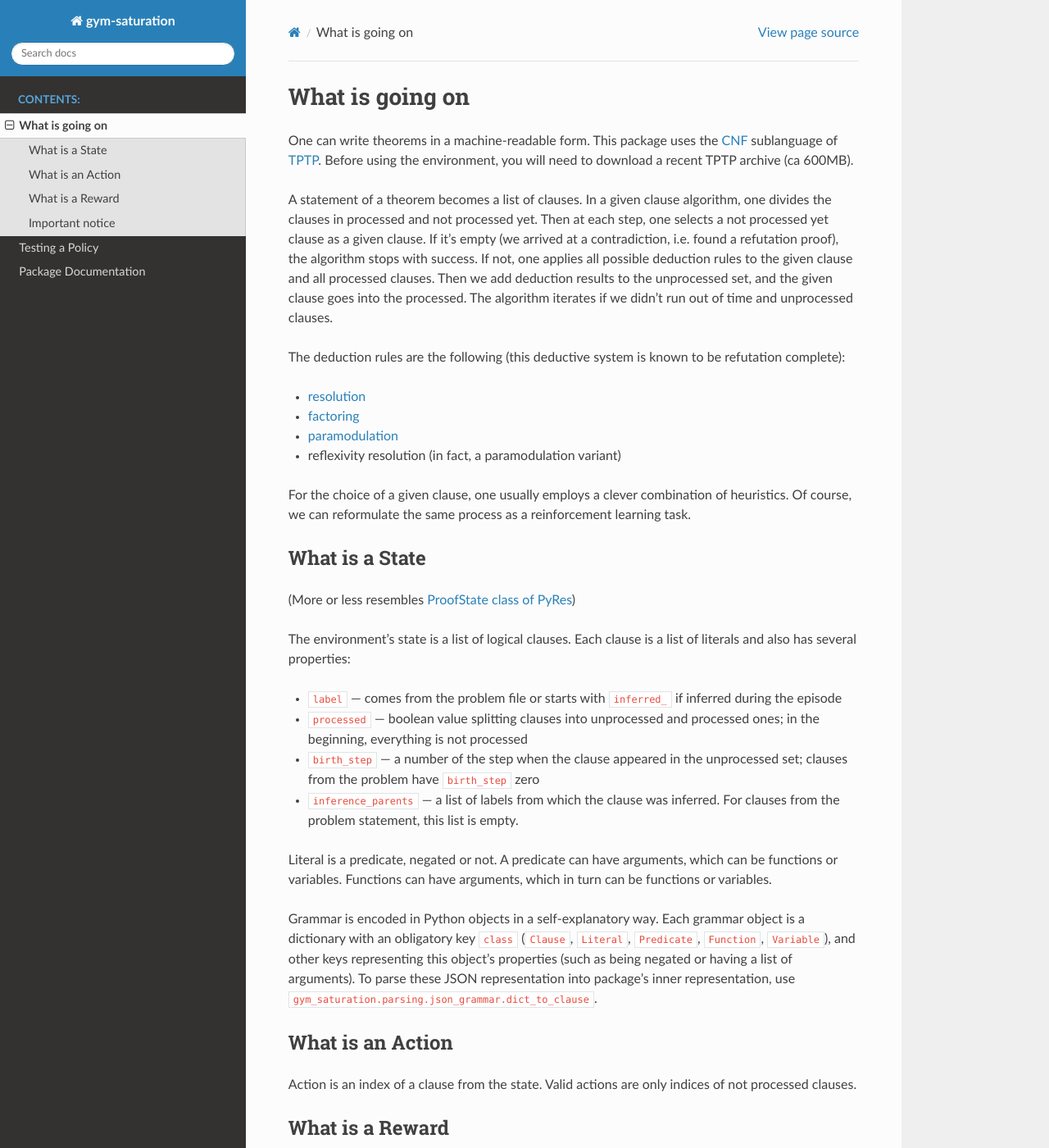
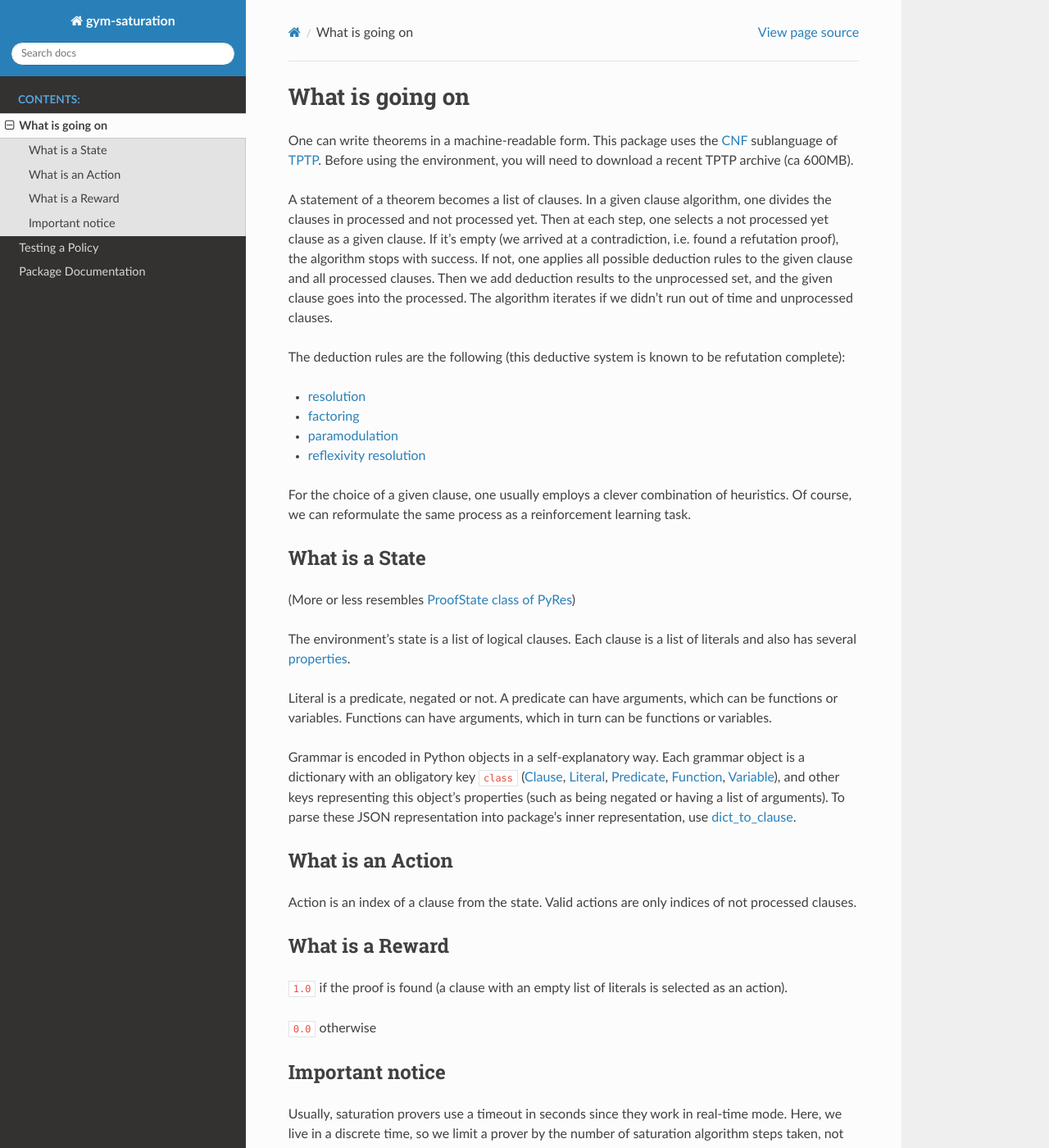
Before and after one commit to inpefess/gym-saturation, a Sphinx documentation site: the page built from doc/source/what-is-going-on.rst, in a window 1280 px wide and 1400 px high. Shown: the whole window at 82% size. Built offline with Sphinx 7.4.7 and the Read the Docs theme 2.0.0, drawn with Linux system fonts in a browser that asks for light colours.

Commit message:
add more references

```diff
--- a/doc/source/what-is-going-on.rst
+++ b/doc/source/what-is-going-on.rst
@@ -23,10 +23,10 @@ A statement of a theorem becomes a list of clauses. In a given clause algorithm,
 
 The deduction rules are the following (this deductive system is known to be refutation complete):
 
-* `resolution`_
-* `factoring`_
-* `paramodulation`_
-* reflexivity resolution (in fact, a paramodulation variant)
+* :ref:`resolution <resolution>`
+* :ref:`factoring <factoring>`
+* :ref:`paramodulation <paramodulation>`
+* :ref:`reflexivity resolution <reflexivity_resolution>`
 
 For the choice of a given clause, one usually employs a clever combination of heuristics. Of course, we can reformulate the same process as a reinforcement learning task.
 
@@ -35,16 +35,11 @@ What is a State
 
 (More or less resembles `ProofState class of PyRes`_)
 
-The environment's state is a list of logical clauses. Each clause is a list of literals and also has several properties:
-
-* ``label`` --- comes from the problem file or starts with ``inferred_`` if inferred during the episode
-* ``processed`` --- boolean value splitting clauses into unprocessed and processed ones; in the beginning, everything is not processed
-* ``birth_step`` --- a number of the step when the clause appeared in the unprocessed set; clauses from the problem have ``birth_step`` zero
-* ``inference_parents`` --- a list of labels from which the clause was inferred. For clauses from the problem statement, this list is empty.
+The environment's state is a list of logical clauses. Each clause is a list of literals and also has several :ref:`properties <Clause>`.
 
 Literal is a predicate, negated or not. A predicate can have arguments, which can be functions or variables. Functions can have arguments, which in turn can be functions or variables.
 
-Grammar is encoded in Python objects in a self-explanatory way. Each grammar object is a dictionary with an obligatory key ``class`` (``Clause``, ``Literal``, ``Predicate``, ``Function``, ``Variable``), and other keys representing this object's properties (such as being negated or having a list of arguments). To parse these JSON representation into package's inner representation, use ``gym_saturation.parsing.json_grammar.dict_to_clause``.
+Grammar is encoded in Python objects in a self-explanatory way. Each grammar object is a dictionary with an obligatory key ``class`` (:ref:`Clause`, :ref:`Literal`, :ref:`Predicate`, :ref:`Function`, :ref:`Variable`), and other keys representing this object's properties (such as being negated or having a list of arguments). To parse these JSON representation into package's inner representation, use :ref:`dict_to_clause <dict_to_clause>`.
 
 What is an Action
 ******************
```
Also changed, not shown: doc/source/package-documentation.rst (+23 -0 lines), 1 other file.
